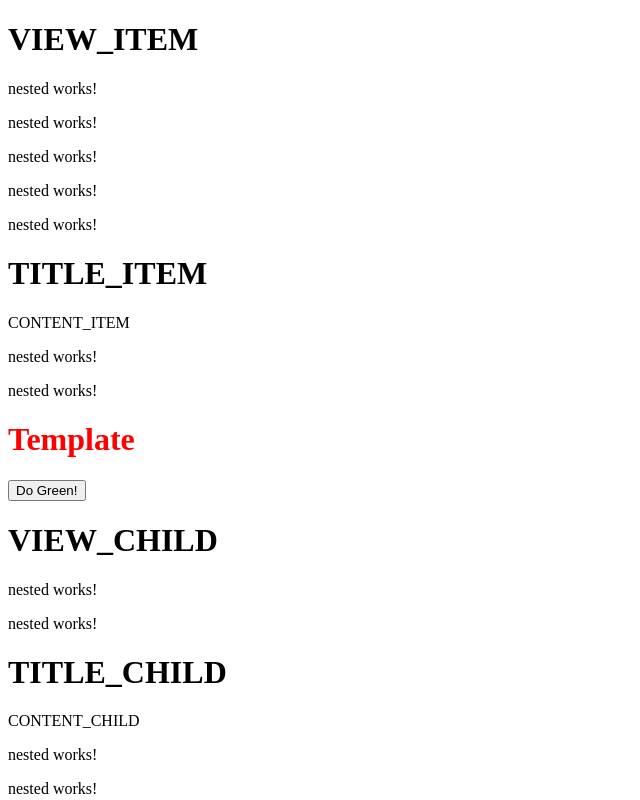
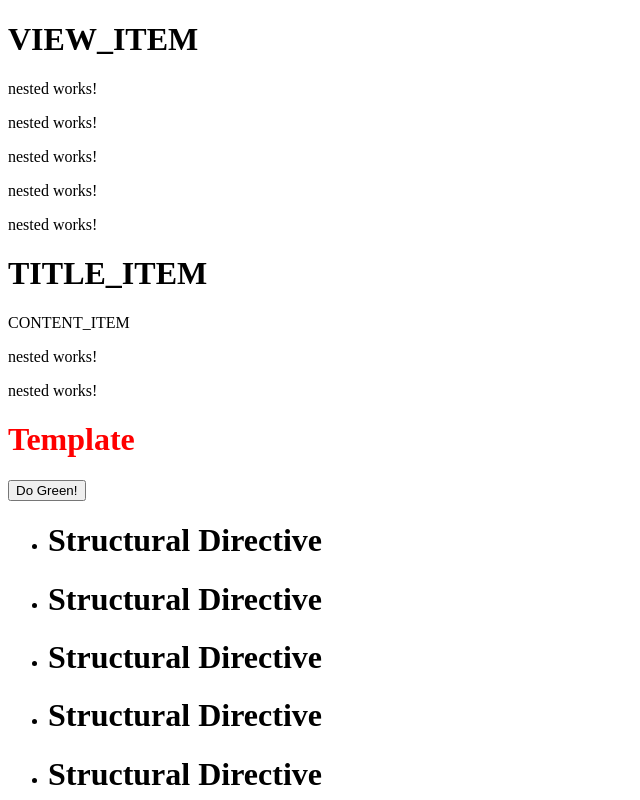
Before and after one commit to Bluesman66/viewcontent, an Angular app: page / in a window 1280 px wide. Shown: the top 800 px of the page, without its empty margins (0-640 px from the left). Built offline with nearby package versions, Linux system fonts and the light colour scheme.

Commit message:
appDelay

```diff
--- a/src/app/app.module.ts
+++ b/src/app/app.module.ts
@@ -6,6 +6,7 @@ import { ItemComponent } from "./item/item.component";
 import { NestedComponent } from './nested/nested.component';
 import { ColoryDirective } from './colory.directive';
 import { ChildComponent } from './child/child.component';
+import { DelayDirective } from './delay.directive';
 
 @NgModule({
   declarations: [
@@ -13,7 +14,8 @@ import { ChildComponent } from './child/child.component';
     ItemComponent,
     NestedComponent,
     ColoryDirective,
-    ChildComponent
+    ChildComponent,
+    DelayDirective
   ],
   imports: [
     BrowserModule
--- /dev/null
+++ b/src/app/delay.directive.ts
@@ -0,0 +1,20 @@
+import { Directive, ElementRef, Input, OnInit, TemplateRef, ViewContainerRef } from '@angular/core';
+
+@Directive({
+  selector: '[appDelay]'
+})
+export class DelayDirective implements OnInit {
+
+  @Input('appDelay') delay: number;
+
+  constructor(private view: ViewContainerRef, private template: TemplateRef<ElementRef>) {
+
+  }
+
+  ngOnInit(): void {
+    setTimeout(() => {
+      this.view.createEmbeddedView(this.template);
+    }, this.delay * 1000);
+  }
+
+}
--- a/src/app/item/item.component.html
+++ b/src/app/item/item.component.html
@@ -9,3 +9,9 @@
   <h1 appColory #c="colory">Template</h1>
   <button (click)="c.changeColor('green')">Do Green!</button>
 </ng-template>
+
+<ul>
+  <li *ngFor="let time of [1, 2, 3, 4, 5]">
+    <h1 *appDelay="time">Structural Directive</h1>
+  </li>
+</ul>
```
